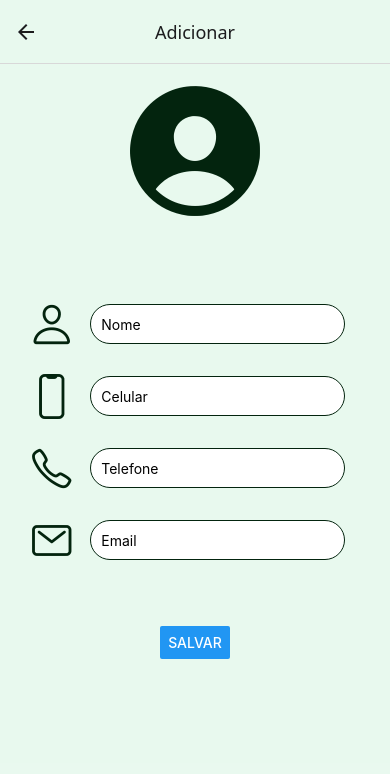
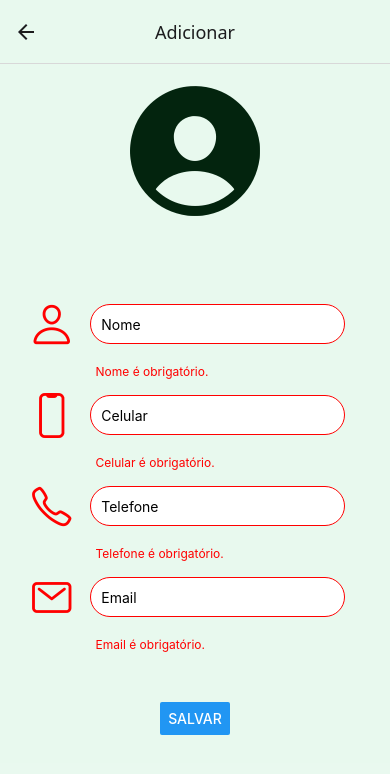
Before and after one commit to vitorcarvalho2/ReactNative, a React Native app: screen /AddContact in a window 390 px wide. Both pictures are taken after a click on the button "SALVAR". Shown: the top 774 px of the page. Built offline with nearby package versions, Linux system fonts and the light colour scheme.

Commit message:
Add Validation

```diff
--- a/screens/AddContact/components/AddContactForm.js
+++ b/screens/AddContact/components/AddContactForm.js
@@ -1,12 +1,13 @@
-import { View, Alert, Button, StyleSheet } from 'react-native';
+import { View, Button, StyleSheet } from "react-native";
 import { useState, useContext } from "react";
 
-import Input from './Input';
-import { ContactContext } from '../../../store/context/contacts-context';
+import Input from "./Input";
+import { ContactContext } from "../../../store/context/contacts-context";
+import { validateFields } from "../../../utils/validation";
 
-function AddContactForm({navigation}) {
+function AddContactForm({ navigation }) {
   const contactCtx = useContext(ContactContext);
-
+  const [errors, setErrors] = useState({});
   const [fields, setFields] = useState({
     name: "",
     cellphone: "",
@@ -22,9 +23,9 @@ function AddContactForm({navigation}) {
   }
 
   function SaveHandler() {
-      	console.log(fields);
-    	if (!fields.name || !fields.phone || !fields.cellphone || !fields.email) {
-    	  Alert.alert("Erro", "Preencha todos os campos");
+    const validationErrors = validateFields(fields);
+    if (Object.keys(validationErrors).length > 0) {
+      setErrors(validationErrors);
       return;
     }
     contactCtx.addContact(fields);
@@ -32,43 +33,59 @@ function AddContactForm({navigation}) {
     navigation.navigate("MainPage");
   }
 
-    return(
+  return (
     <>
       <View style={styles.formContainer}>
-                <Input icon="person-outline"
+        <Input
+          icon="person-outline"
+          errorMessage={errors.name}
           textInputConfig={{
             placeholder: "Nome",
-						onChangeText: (value) => { InputHandler("name", value) },
-						value: fields.name
+            onChangeText: (value) => {
+              InputHandler("name", value);
+            },
+            value: fields.name,
           }}
         />
-                <Input icon="phone-portrait-outline"
+        <Input
+          icon="phone-portrait-outline"
+          errorMessage={errors.cellphone}
           textInputConfig={{
             placeholder: "Celular",
             keyboardType: "decimal-pad",
-						onChangeText: (value) => { InputHandler("cellphone", value) },
-						value: fields.cellphone
+            onChangeText: (value) => {
+              InputHandler("cellphone", value);
+            },
+            value: fields.cellphone,
           }}
         />
-                <Input icon="call-outline"
+        <Input
+          icon="call-outline"
+          errorMessage={errors.phone}
           textInputConfig={{
             placeholder: "Telefone",
             keyboardType: "decimal-pad",
-						onChangeText: (value) => { InputHandler("phone", value) },
-						value: fields.phone
+            onChangeText: (value) => {
+              InputHandler("phone", value);
+            },
+            value: fields.phone,
           }}
         />
-                <Input icon="mail-outline"
+        <Input
+          icon="mail-outline"
+          errorMessage={errors.email}
           textInputConfig={{
             placeholder: "Email",
-						onChangeText: (value) => { InputHandler("email", value) },
-						value: fields.email
+            onChangeText: (value) => {
+              InputHandler("email", value);
+            },
+            value: fields.email,
           }}
         />
       </View>
       <Button title="Salvar" onPress={SaveHandler} />
     </>
-    )
+  );
 }
 
 export default AddContactForm;
--- a/screens/AddContact/components/Input.js
+++ b/screens/AddContact/components/Input.js
@@ -1,21 +1,28 @@
-import { View, TextInput, StyleSheet } from 'react-native';
-import styleColors from '../../../assets/static/colors';
+import { View, TextInput, Text, StyleSheet } from "react-native";
+import styleColors from "../../../assets/static/colors";
 import Icon from "react-native-vector-icons/Ionicons";
 
-function Input({icon, textInputConfig}) {
-    return (
-        <View style={styles.inputContainer}>
-            <Icon
-                name={icon}
-                size={45}
-                color={styleColors.primaryColor}
-            />
-            <TextInput
-                style={styles.input}
-                {...textInputConfig}
-            ></TextInput>
-        </View>
-    )
+function Input({ icon, textInputConfig, errorMessage }) {
+
+  const inputStyle = [styles.input];
+  let iconColor = styleColors.primaryColor;
+
+  if(errorMessage) {
+    inputStyle.push(styles.inputError);
+    iconColor = "red";
+  }
+
+  return (
+    <>
+      <View style={styles.inputContainer}>
+        <Icon name={icon} size={45} color={iconColor} />
+        <TextInput style={inputStyle} {...textInputConfig}></TextInput>
+      </View>
+      <View style={styles.errorContainer}>
+        {errorMessage && <Text style={styles.errorText}>{errorMessage}</Text>}
+      </View>
+    </>
+  );
 }
 
 export default Input;
@@ -39,4 +46,21 @@ const styles = StyleSheet.create({
     width: "85%",
     alignItems: "center",
   },
+  errorContainer: {
+    display: "flex",
+    flexDirection: "column",
+    width: "85%",
+    alignItems: "center",
+  },
+  errorText: {
+    color: "red",
+    fontSize: 12,
+    marginTop: 4,
+    alignSelf: "flex-end",
+    width: "80%",
+    maxWidth: "80%",
+  },
+  inputError: {
+    borderColor: "red",
+  },
 });
--- a/screens/EditContact/components/EditContactForm.js
+++ b/screens/EditContact/components/EditContactForm.js
@@ -1,13 +1,16 @@
-import { View, Alert, Button, StyleSheet } from 'react-native';
+import { View, Alert, Button, StyleSheet } from "react-native";
 import { useState, useContext } from "react";
 
-import Input from './Input';
-import { ContactContext } from '../../../store/context/contacts-context';
+import Input from "./Input";
+import { ContactContext } from "../../../store/context/contacts-context";
+import { validateFields } from "../../../utils/validation";
 
-function EditContactForm({navigation, selectedId}) {
+function EditContactForm({ navigation, selectedId }) {
   const contactCtx = useContext(ContactContext);
-	const contactData = contactCtx.contacts.find((contact) => contact.id === selectedId);
-
+  const contactData = contactCtx.contacts.find(
+    (contact) => contact.id === selectedId
+  );
+  const [errors, setErrors] = useState({});
   const [fields, setFields] = useState({
     name: contactData.name || "",
     cellphone: contactData.cellphone || "",
@@ -23,8 +26,9 @@ function EditContactForm({navigation, selectedId}) {
   }
 
   function SaveHandler() {
-    	if (!fields.name || !fields.phone || !fields.cellphone || !fields.email) {
-    	  Alert.alert("Erro", "Preencha todos os campos");
+    const validationErrors = validateFields(fields);
+    if (Object.keys(validationErrors).length > 0) {
+      setErrors(validationErrors);
       return;
     }
     contactCtx.editContact(fields, selectedId);
@@ -32,43 +36,59 @@ function EditContactForm({navigation, selectedId}) {
     navigation.navigate("MainPage");
   }
 
-    return(
+  return (
     <>
       <View style={styles.formContainer}>
-                <Input icon="person-outline"
+        <Input
+          icon="person-outline"
+          errorMessage={errors.name}
           textInputConfig={{
             placeholder: "Nome",
-						onChangeText: (value) => { InputHandler("name", value) },
-						value: fields.name
+            onChangeText: (value) => {
+              InputHandler("name", value);
+            },
+            value: fields.name,
           }}
         />
-                <Input icon="phone-portrait-outline"
+        <Input
+          icon="phone-portrait-outline"
+          errorMessage={errors.cellphone}
           textInputConfig={{
             placeholder: "Celular",
             keyboardType: "decimal-pad",
-						onChangeText: (value) => { InputHandler("cellphone", value) },
-						value: fields.cellphone
+            onChangeText: (value) => {
+              InputHandler("cellphone", value);
+            },
+            value: fields.cellphone,
           }}
         />
-                <Input icon="call-outline"
+        <Input
+          icon="call-outline"
+          errorMessage={errors.phone}
           textInputConfig={{
             placeholder: "Telefone",
             keyboardType: "decimal-pad",
-						onChangeText: (value) => { InputHandler("phone", value) },
-						value: fields.phone
+            onChangeText: (value) => {
+              InputHandler("phone", value);
+            },
+            value: fields.phone,
           }}
         />
-                <Input icon="mail-outline"
+        <Input
+          icon="mail-outline"
+          errorMessage={errors.email}
           textInputConfig={{
             placeholder: "Email",
-						onChangeText: (value) => { InputHandler("email", value) },
-						value: fields.email
+            onChangeText: (value) => {
+              InputHandler("email", value);
+            },
+            value: fields.email,
           }}
         />
       </View>
       <Button title="Salvar" onPress={SaveHandler} />
     </>
-    )
+  );
 }
 
 export default EditContactForm;
--- a/screens/EditContact/components/Input.js
+++ b/screens/EditContact/components/Input.js
@@ -1,21 +1,26 @@
-import { View, TextInput, StyleSheet } from 'react-native';
-import styleColors from '../../../assets/static/colors';
+import { View, TextInput, Text, StyleSheet } from "react-native";
+import styleColors from "../../../assets/static/colors";
 import Icon from "react-native-vector-icons/Ionicons";
 
-function Input({icon, textInputConfig}) {
-    return (
-        <View style={styles.inputContainer}>
-            <Icon
-                name={icon}
-                size={45}
-                color={styleColors.primaryColor}
-            />
-            <TextInput
-                style={styles.input}
-                {...textInputConfig}
-            ></TextInput>
-        </View>
-    )
+function Input({ icon, textInputConfig, errorMessage }) {
+  const inputStyle = [styles.input];
+  let iconColor = styleColors.primaryColor;
+
+  if (errorMessage) {
+    inputStyle.push(styles.inputError);
+    iconColor = "red";
+  }
+  return (
+    <>
+      <View style={styles.inputContainer}>
+        <Icon name={icon} size={45} color={iconColor} />
+        <TextInput style={inputStyle} {...textInputConfig}></TextInput>
+      </View>
+      <View style={styles.errorContainer}>
+        {errorMessage && <Text style={styles.errorText}>{errorMessage}</Text>}
+      </View>
+    </>
+  );
 }
 
 export default Input;
@@ -39,4 +44,21 @@ const styles = StyleSheet.create({
     width: "85%",
     alignItems: "center",
   },
+  errorContainer: {
+    display: "flex",
+    flexDirection: "column",
+    width: "85%",
+    alignItems: "center",
+  },
+  errorText: {
+    color: "red",
+    fontSize: 12,
+    marginTop: 4,
+    alignSelf: "flex-end",
+    width: "80%",
+    maxWidth: "80%",
+  },
+  inputError: {
+    borderColor: "red",
+  },
 });
--- /dev/null
+++ b/utils/validation.js
@@ -0,0 +1,29 @@
+// validation.js
+
+export function validateFields(fields) {
+  const errors = {};
+
+  if (!fields.name.trim()) {
+    errors.name = "Nome é obrigatório.";
+  }
+
+  if (!fields.cellphone.trim()) {
+    errors.cellphone = "Celular é obrigatório.";
+  } else if (fields.cellphone.length <= 1 || fields.cellphone.length < 10) {
+    errors.cellphone = "Celular inválido.";
+  }
+
+  if (!fields.phone.trim()) {
+    errors.phone = "Telefone é obrigatório.";
+  } else if (fields.phone.length <= 1 || fields.phone.length < 10) {
+    errors.phone = "Telefone inválido.";
+  }
+
+  if (!fields.email.trim()) {
+    errors.email = "Email é obrigatório.";
+  } else if (!/\S+@\S+\.\S+/.test(fields.email)) {
+    errors.email = "Email inválido.";
+  }
+
+  return errors;
+}
```
Lines whose indentation alone changed are shown as unchanged.
